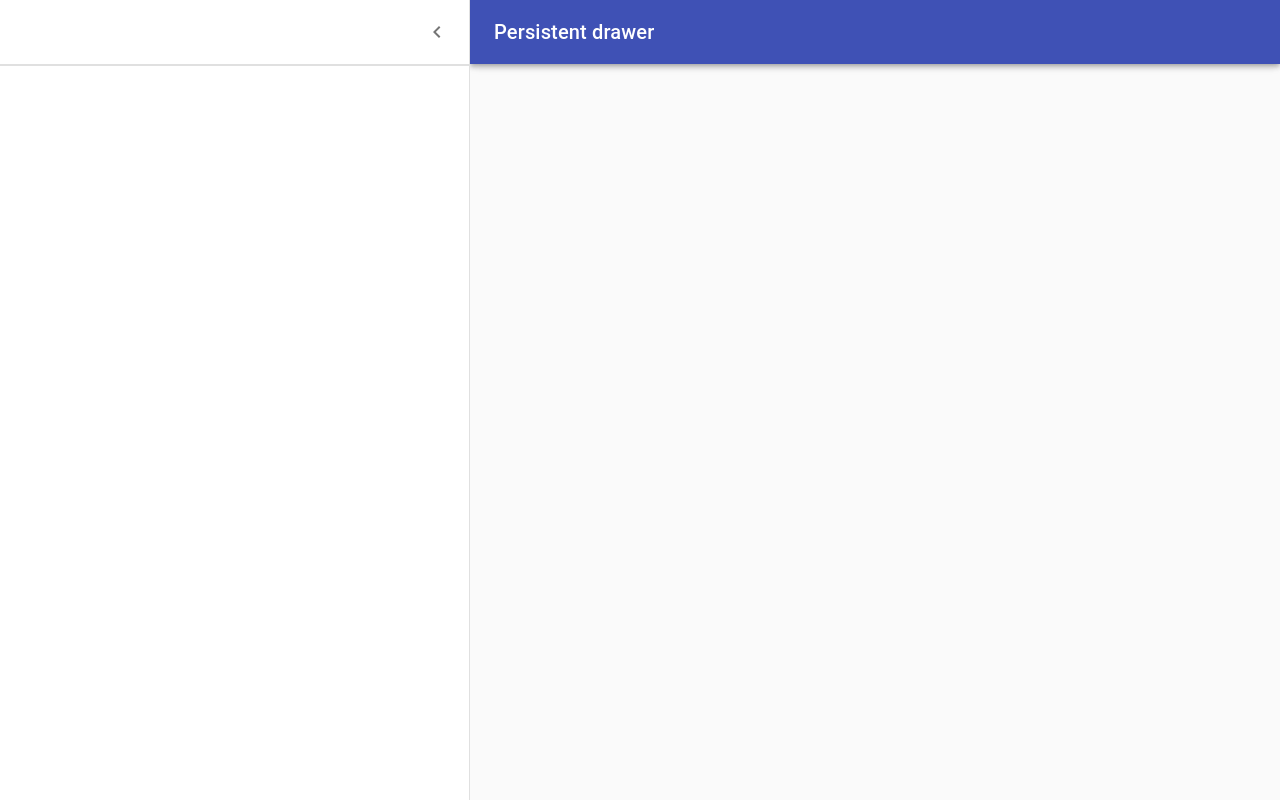
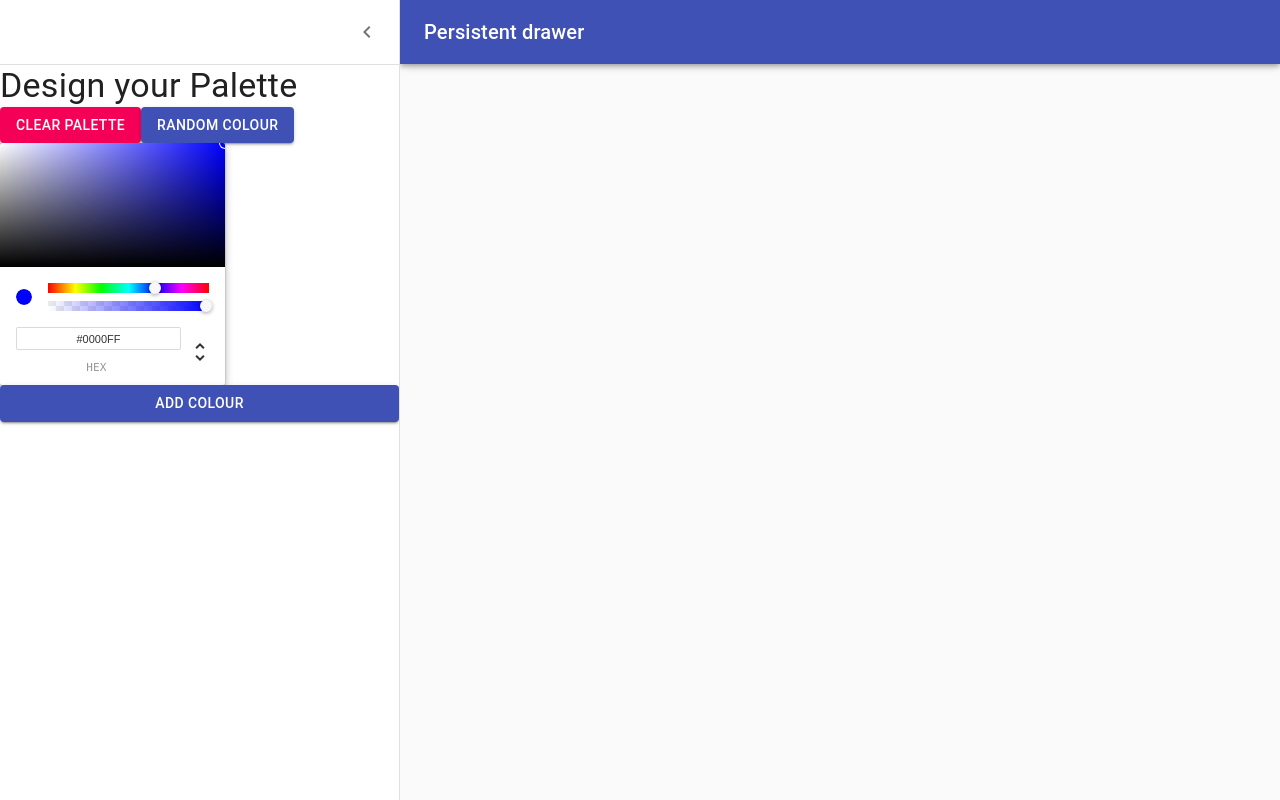
Before and after one commit to owengiri20/React_colour_app, a React (Create React App) app: page /palette/new in a window 1280 px wide. Both pictures are taken after a click on the button "Open drawer". Built offline with nearby package versions, Linux system fonts and the light colour scheme.

Commit message:
add chrome picker and buttons to drawer

```diff
--- a/package.json
+++ b/package.json
@@ -8,6 +8,7 @@
     "chroma-js": "^2.0.6",
     "rc-slider": "^8.7.1",
     "react": "^16.9.0",
+    "react-color": "^2.17.3",
     "react-copy-to-clipboard": "^5.0.1",
     "react-dom": "^16.9.0",
     "react-router-dom": "^5.0.1",
--- a/src/NewPaletteForm.js
+++ b/src/NewPaletteForm.js
@@ -17,8 +17,12 @@
 import ListItemText from '@material-ui/core/ListItemText';
 import InboxIcon from '@material-ui/icons/MoveToInbox';
 import MailIcon from '@material-ui/icons/Mail';
+import { ChromePicker } from "react-color";
+import { Button } from '@material-ui/core';
 
-const drawerWidth = 470;
+// adding colour picker, 8.50
+
+const drawerWidth = 400;
 
 const styles = theme => ({
     root: {
@@ -132,7 +136,18 @@
                         </IconButton>
                     </div>
                     <Divider />
-                    <Divider />
+                    <Typography variant="h4">Design your Palette</Typography>
+                    <div>
+                        <Button variant="contained" color="secondary">Clear Palette</Button>
+                        <Button variant="contained" color="primary">Random Colour</Button>
+                    </div>
+
+                    <ChromePicker color="blue" onChangeComplete={(newColour) => {
+                        console.log(newColour);
+
+                    }} />
+
+                    <Button variant="contained" color="primary">Add Colour</Button>
 
                 </Drawer>
                 <main
@@ -140,7 +155,8 @@
                         [classes.contentShift]: open,
                     })}
                 >
-                    <p>,.andsjf</p>
+                    <div className={classes.drawerHeader} />
+
                 </main>
             </div>
         );
```
Also changed, not shown: 1 other file (tests, documents, lock files or other folders).
